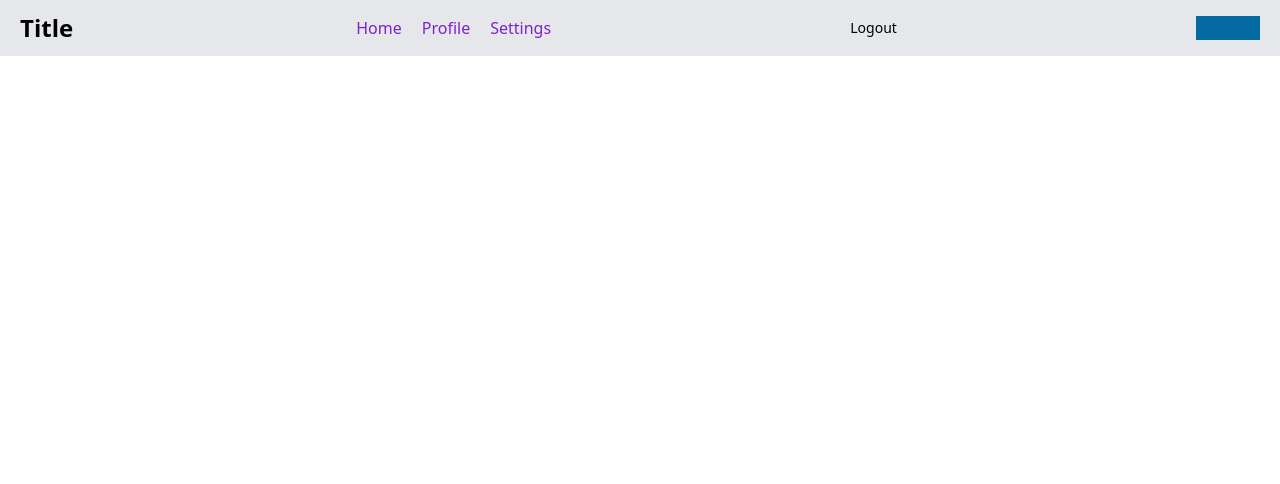
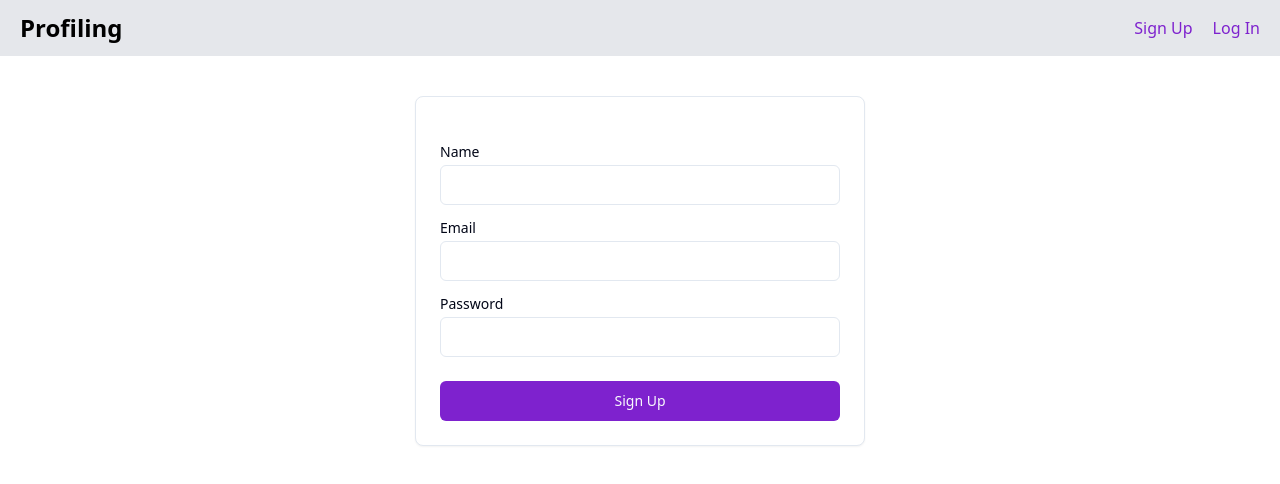
Before and after one commit to jeffigy/pern-profiling, a React (Vite) app in the folder client/: page /signup in a window 1280 px wide. Shown: the top 484 px of the page. Built offline with nearby package versions, Linux system fonts and the light colour scheme.

Commit message:
added client side login and signup

```diff
--- a/client/package.json
+++ b/client/package.json
@@ -10,6 +10,7 @@
     "preview": "vite preview"
   },
   "dependencies": {
+    "@radix-ui/react-label": "^2.0.2",
     "@radix-ui/react-slot": "^1.0.2",
     "class-variance-authority": "^0.7.0",
     "clsx": "^2.0.0",
--- a/client/src/App.tsx
+++ b/client/src/App.tsx
@@ -1,19 +1,22 @@
-import { Route, Routes } from "react-router-dom"
-import Landing from "@/pages/Landing"
-import Profile from "@/pages/Profile"
-import Settings from "@/pages/Settings"
-import Layout from "@/components/Layout"
+import Layout from "@/components/Layout";
+import Landing from "@/pages/Landing";
+import Login from "@/pages/Login";
+import Profile from "@/pages/Profile";
+import Settings from "@/pages/Settings";
+import SignUp from "@/pages/SignUp";
+import { Route, Routes } from "react-router-dom";
 function App() {
-
   return (
     <Layout>
       <Routes>
         <Route path="/" element={<Landing />} />
+        <Route path="/login" element={<Login />} />
+        <Route path="/signup" element={<SignUp />} />
         <Route path="/profile" element={<Profile />} />
         <Route path="/settings" element={<Settings />} />
       </Routes>
     </Layout>
-  )
+  );
 }
 
-export default App
+export default App;
--- a/client/src/components/Navbar.tsx
+++ b/client/src/components/Navbar.tsx
@@ -6,8 +6,8 @@
 const Navbar: React.FC<NavbarProps> = () => {
   return (
     <div className="flex h-[56px] items-center justify-between bg-gray-200 px-5">
-      <h1 className="text-2xl font-bold">Title</h1>
-      <div className="flex gap-5">
+      <h1 className="text-2xl font-bold">Profiling</h1>
+      {/* <div className="flex gap-5">
         <Link className="text-purple-700" to="/">
           Home
         </Link>
@@ -17,9 +17,16 @@
         <Link className="text-purple-700" to="/settings">
           Settings
         </Link>
+      </div> */}
+      {/* <Button variant="ghost">Logout</Button> */}
+      <div className="flex gap-5">
+        <Link className="text-purple-700" to={"/signup"}>
+          Sign Up
+        </Link>
+        <Link className="text-purple-700" to={"/login"}>
+          Log In
+        </Link>
       </div>
-      <Button variant="ghost">Logout</Button>
-      <div className="bg-sky-700 px-4 py-2 text-white hover:bg-sky-800 sm:px-8 sm:py-3"></div>
     </div>
   );
 };
--- /dev/null
+++ b/client/src/components/ui/card.tsx
@@ -0,0 +1,79 @@
+import * as React from "react"
+
+import { cn } from "@/lib/utils"
+
+const Card = React.forwardRef<
+  HTMLDivElement,
+  React.HTMLAttributes<HTMLDivElement>
+>(({ className, ...props }, ref) => (
+  <div
+    ref={ref}
+    className={cn(
+      "rounded-lg border border-slate-200 bg-white text-slate-950 shadow-sm dark:border-slate-800 dark:bg-slate-950 dark:text-slate-50",
+      className
+    )}
+    {...props}
+  />
+))
+Card.displayName = "Card"
+
+const CardHeader = React.forwardRef<
+  HTMLDivElement,
+  React.HTMLAttributes<HTMLDivElement>
+>(({ className, ...props }, ref) => (
+  <div
+    ref={ref}
+    className={cn("flex flex-col space-y-1.5 p-6", className)}
+    {...props}
+  />
+))
+CardHeader.displayName = "CardHeader"
+
+const CardTitle = React.forwardRef<
+  HTMLParagraphElement,
+  React.HTMLAttributes<HTMLHeadingElement>
+>(({ className, ...props }, ref) => (
+  <h3
+    ref={ref}
+    className={cn(
+      "text-2xl font-semibold leading-none tracking-tight",
+      className
+    )}
+    {...props}
+  />
+))
+CardTitle.displayName = "CardTitle"
+
+const CardDescription = React.forwardRef<
+  HTMLParagraphElement,
+  React.HTMLAttributes<HTMLParagraphElement>
+>(({ className, ...props }, ref) => (
+  <p
+    ref={ref}
+    className={cn("text-sm text-slate-500 dark:text-slate-400", className)}
+    {...props}
+  />
+))
+CardDescription.displayName = "CardDescription"
+
+const CardContent = React.forwardRef<
+  HTMLDivElement,
+  React.HTMLAttributes<HTMLDivElement>
+>(({ className, ...props }, ref) => (
+  <div ref={ref} className={cn("p-6 pt-0", className)} {...props} />
+))
+CardContent.displayName = "CardContent"
+
+const CardFooter = React.forwardRef<
+  HTMLDivElement,
+  React.HTMLAttributes<HTMLDivElement>
+>(({ className, ...props }, ref) => (
+  <div
+    ref={ref}
+    className={cn("flex items-center p-6 pt-0", className)}
+    {...props}
+  />
+))
+CardFooter.displayName = "CardFooter"
+
+export { Card, CardHeader, CardFooter, CardTitle, CardDescription, CardContent }
--- /dev/null
+++ b/client/src/components/ui/input.tsx
@@ -0,0 +1,25 @@
+import * as React from "react"
+
+import { cn } from "@/lib/utils"
+
+export interface InputProps
+  extends React.InputHTMLAttributes<HTMLInputElement> {}
+
+const Input = React.forwardRef<HTMLInputElement, InputProps>(
+  ({ className, type, ...props }, ref) => {
+    return (
+      <input
+        type={type}
+        className={cn(
+          "flex h-10 w-full rounded-md border border-slate-200 bg-white px-3 py-2 text-sm ring-offset-white file:border-0 file:bg-transparent file:text-sm file:font-medium placeholder:text-slate-500 focus-visible:outline-none focus-visible:ring-2 focus-visible:ring-slate-950 focus-visible:ring-offset-2 disabled:cursor-not-allowed disabled:opacity-50 dark:border-slate-800 dark:bg-slate-950 dark:ring-offset-slate-950 dark:placeholder:text-slate-400 dark:focus-visible:ring-slate-300",
+          className
+        )}
+        ref={ref}
+        {...props}
+      />
+    )
+  }
+)
+Input.displayName = "Input"
+
+export { Input }
--- /dev/null
+++ b/client/src/components/ui/label.tsx
@@ -0,0 +1,24 @@
+import * as React from "react"
+import * as LabelPrimitive from "@radix-ui/react-label"
+import { cva, type VariantProps } from "class-variance-authority"
+
+import { cn } from "@/lib/utils"
+
+const labelVariants = cva(
+  "text-sm font-medium leading-none peer-disabled:cursor-not-allowed peer-disabled:opacity-70"
+)
+
+const Label = React.forwardRef<
+  React.ElementRef<typeof LabelPrimitive.Root>,
+  React.ComponentPropsWithoutRef<typeof LabelPrimitive.Root> &
+    VariantProps<typeof labelVariants>
+>(({ className, ...props }, ref) => (
+  <LabelPrimitive.Root
+    ref={ref}
+    className={cn(labelVariants(), className)}
+    {...props}
+  />
+))
+Label.displayName = LabelPrimitive.Root.displayName
+
+export { Label }
--- /dev/null
+++ b/client/src/pages/Login.tsx
@@ -0,0 +1,41 @@
+import React from "react";
+
+import { Button } from "@/components/ui/button";
+import {
+  Card,
+  CardContent,
+  CardFooter,
+  CardHeader,
+} from "@/components/ui/card";
+import { Input } from "@/components/ui/input";
+import { Label } from "@/components/ui/label";
+
+type LoginProps = {};
+
+const Login: React.FC<LoginProps> = () => {
+  return (
+    <Card className="w-[450px]">
+      <CardHeader className="items-center">
+        {/* <CardTitle>Profiling App</CardTitle> */}
+      </CardHeader>
+      <CardContent>
+        <form>
+          <div className="grid w-full items-center gap-4">
+            <div className="flex flex-col space-y-1.5">
+              <Label htmlFor="email">Email</Label>
+              <Input id="email" />
+            </div>
+            <div className="flex flex-col space-y-1.5">
+              <Label htmlFor="password">Password</Label>
+              <Input id="password" />
+            </div>
+          </div>
+        </form>
+      </CardContent>
+      <CardFooter>
+        <Button className="w-full bg-purple-700">Login</Button>
+      </CardFooter>
+    </Card>
+  );
+};
+export default Login;
--- /dev/null
+++ b/client/src/pages/SignUp.tsx
@@ -0,0 +1,45 @@
+import * as React from "react";
+
+import { Button } from "@/components/ui/button";
+import {
+  Card,
+  CardContent,
+  CardFooter,
+  CardHeader,
+} from "@/components/ui/card";
+import { Input } from "@/components/ui/input";
+import { Label } from "@/components/ui/label";
+
+type SignUpProps = {};
+
+const SignUp: React.FC<SignUpProps> = () => {
+  return (
+    <Card className="w-[450px]">
+      <CardHeader className="items-center">
+        {/* <CardTitle>Profiling App</CardTitle> */}
+      </CardHeader>
+      <CardContent>
+        <form>
+          <div className="grid w-full items-center gap-4">
+            <div className="flex flex-col space-y-1.5">
+              <Label htmlFor="name">Name</Label>
+              <Input id="name" />
+            </div>
+            <div className="flex flex-col space-y-1.5">
+              <Label htmlFor="email">Email</Label>
+              <Input id="email" />
+            </div>
+            <div className="flex flex-col space-y-1.5">
+              <Label htmlFor="password">Password</Label>
+              <Input id="password" />
+            </div>
+          </div>
+        </form>
+      </CardContent>
+      <CardFooter>
+        <Button className="w-full bg-purple-700">Sign Up</Button>
+      </CardFooter>
+    </Card>
+  );
+};
+export default SignUp;
```
Also changed, not shown: 1 other file (tests, documents, lock files or other folders).
